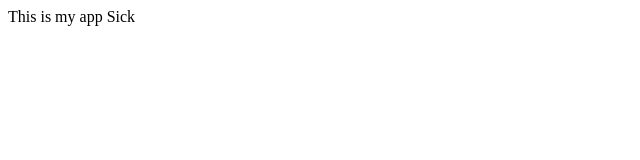
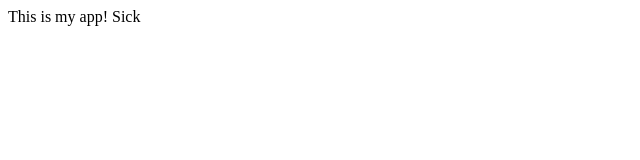
Before and after one commit to apem64/myappsample, a plain HTML site: page index.html in a window 1280 px wide. Shown: the full height of the page, 0-640 px from the left. Drawn offline with Linux system fonts and the light colour scheme.

Commit message:
Changed app.js

```diff
--- a/app.js
+++ b/app.js
@@ -0,0 +1 @@
+console.log('Hello');
--- a/index.html
+++ b/index.html
@@ -2,7 +2,7 @@
 	<head>
 	<title>My App</title>
 	<body>
-	  This is my app
+	  This is my app!
 	  Sick
 	</body>
 	</head>
```
